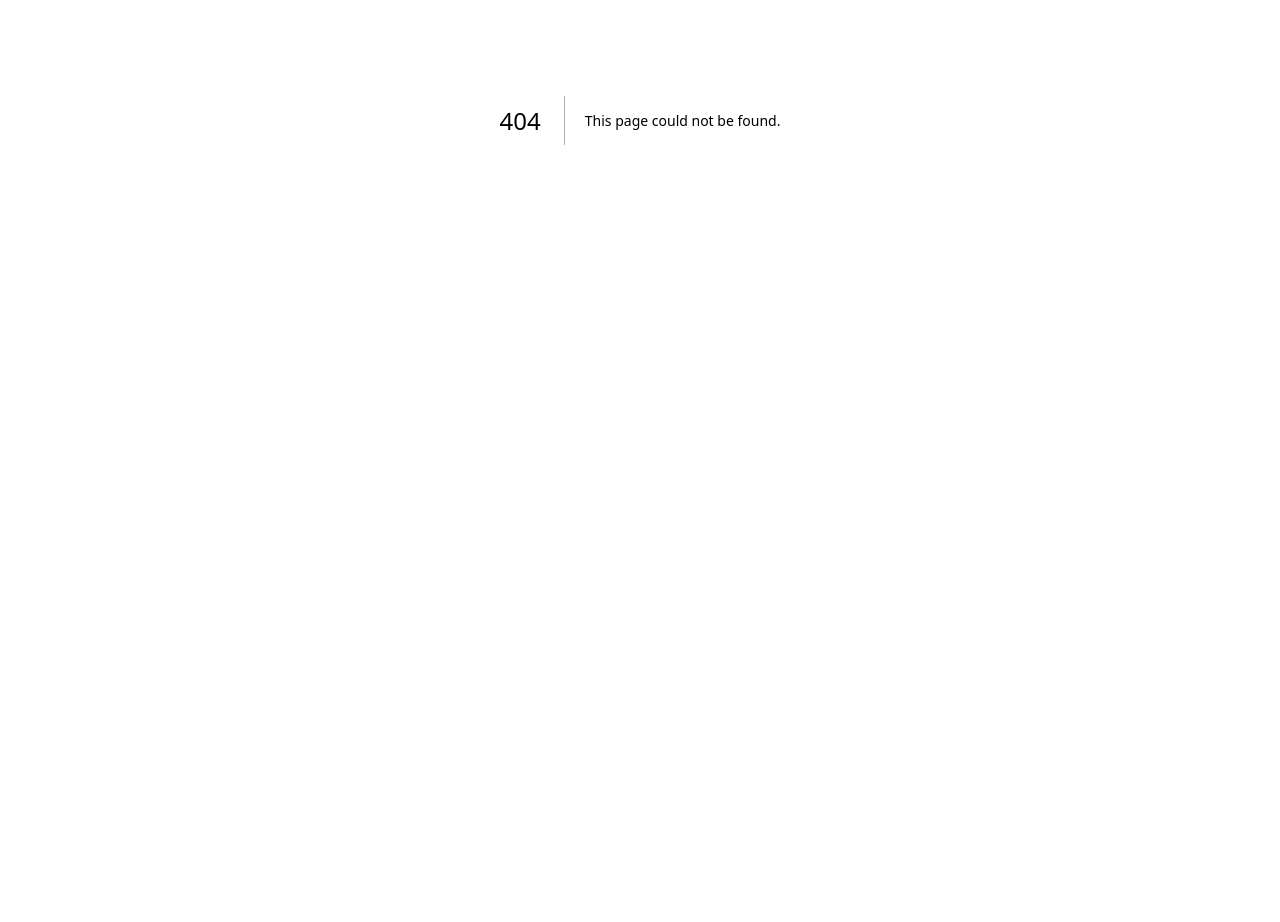
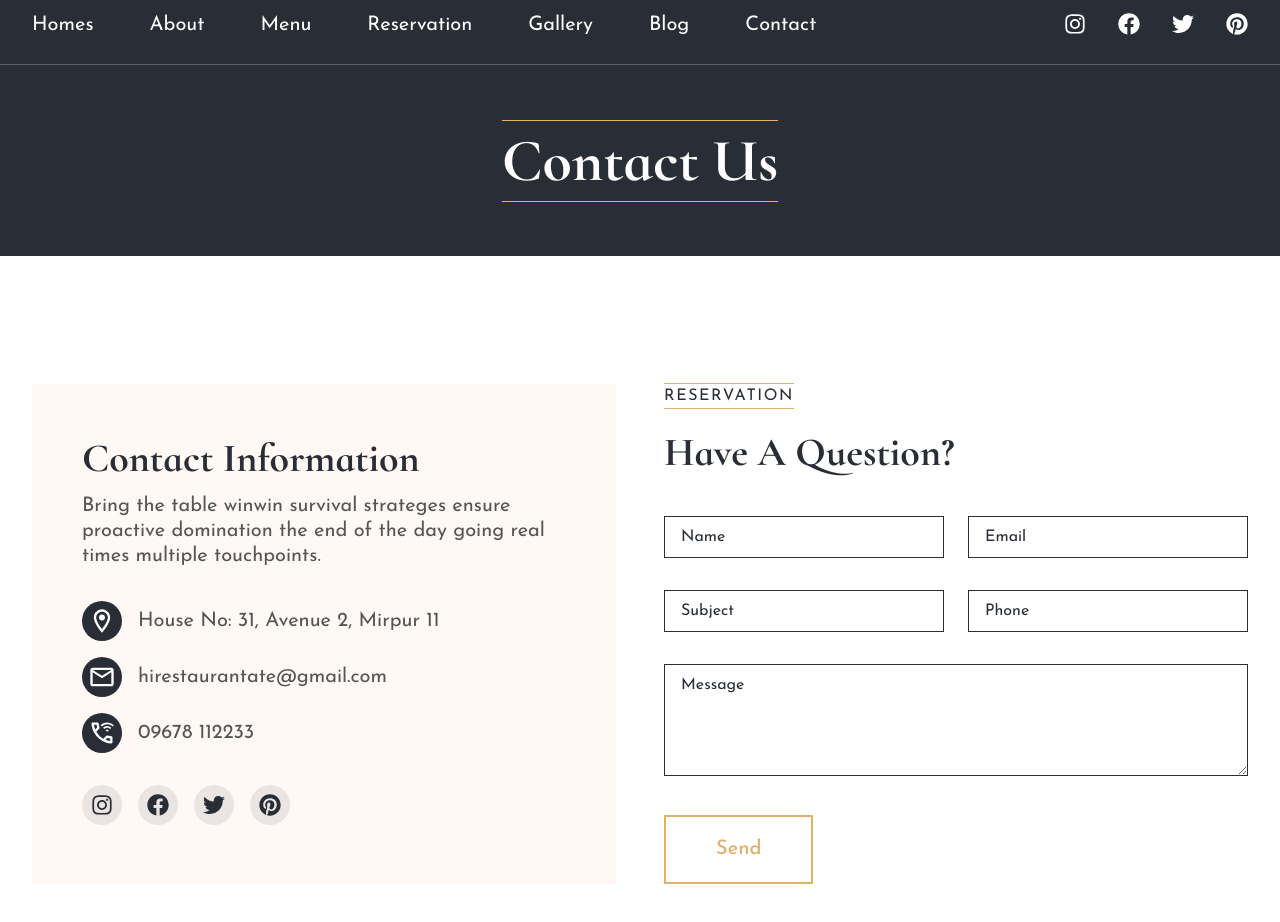
Before and after one commit to ZihadHossainNayem/Restaurant-web-app, a Next.js app: page /contact in a window 1280 px wide. Before the commit this address had no page. Shown: the part 280-1202 px from the top of the page. Before the commit the page ends 800 px from the top, so only its background shows below. Built offline with nearby package versions, Linux system fonts and the light colour scheme; a web font is replaced by a local one.

Commit message:
page added: contact us

```diff
--- /dev/null
+++ b/app/contact/page.js
@@ -0,0 +1,27 @@
+import BranchLocation from "@/components/UI/ContactUs/BranchLocation/BranchLocation";
+import ContactInformation from "@/components/UI/ContactUs/ContactInformation/ContactInformation";
+import Footer from "@/components/UI/Footer/Footer";
+import Header from "@/components/UI/Header/Header";
+import React from "react";
+
+const ContactPage = () => {
+  return (
+    <div>
+      <Header />
+
+      <div className="h-[190px] bg-clay text-white flex items-center justify-center">
+        <h2 className="py-1 border-t border-b border-tan inline-block">
+          Contact Us
+        </h2>
+      </div>
+
+      <ContactInformation />
+
+      <BranchLocation />
+
+      <Footer />
+    </div>
+  );
+};
+
+export default ContactPage;
--- /dev/null
+++ b/components/Cards/BranchCard.js
@@ -0,0 +1,36 @@
+import Image from "next/image";
+import React from "react";
+import abc from "../../public/contactUs1.jpg";
+import { MdOutlineMail, MdOutlineWifiCalling3 } from "react-icons/md";
+
+const BranchCard = ({ branchData }) => {
+  return (
+    <div className="border border-clay/30 grid grid-cols-2">
+      <div className="flex flex-col items-center justify-center">
+        <div className="flex flex-col gap-4 md:px-12 px-4 py-4 md:py-12">
+          <h5>{branchData.name}</h5>
+          <p className="font-josefin text-gray">{branchData.location}</p>
+
+          <div className="flex items-center gap-2">
+            <MdOutlineMail className="w-6 h-6 text-tan" />
+            <p className="text-gray font-josefin">{branchData.email}</p>
+          </div>
+
+          <div className="flex items-center gap-2">
+            <MdOutlineWifiCalling3 className="w-6 h-6 text-tan" />
+            <p className="text-gray font-josefin">{branchData.phone}</p>
+          </div>
+        </div>
+      </div>
+      <div className="flex justify-end">
+        <Image
+          src={branchData.image}
+          alt={branchData.name}
+          className="w-[370px]"
+        />
+      </div>
+    </div>
+  );
+};
+
+export default BranchCard;
--- /dev/null
+++ b/components/Forms/ContactForm.js
@@ -0,0 +1,70 @@
+"use client";
+import React, { useState } from "react";
+
+const ContactForm = () => {
+  const [showPlaceholderName, setShowPlaceholderName] = useState(true);
+  const [showPlaceholderEmail, setShowPlaceholderEmail] = useState(true);
+  const [showPlaceholderSubject, setShowPlaceholderSubject] = useState(true);
+  const [showPlaceholderPhone, setShowPlaceholderPhone] = useState(true);
+  const [showPlaceholderMsg, setShowPlaceholderMsg] = useState(true);
+
+  return (
+    <>
+      <p className="uppercase font-josefin tracking-widest text-base">
+        <span className="py-1 border-t border-b border-tan">reservation</span>
+      </p>
+      <h4 className="capitalize mt-5">Have a Question?</h4>
+
+      <form className="mt-10">
+        <div className="flex gap-6 w-full justify-between md:flex-row flex-col ">
+          <input
+            type="text"
+            placeholder={showPlaceholderName ? "Name" : ""}
+            className="bg-transparent border border-clay px-4 py-2 font-josefin w-full  placeholder-clay"
+            onFocus={() => setShowPlaceholderName(false)}
+            onBlur={() => setShowPlaceholderName(true)}
+          />
+          <input
+            type="email"
+            placeholder={showPlaceholderEmail ? "Email" : ""}
+            className="bg-transparent border border-clay px-4 py-2 font-josefin w-full placeholder-clay"
+            onFocus={() => setShowPlaceholderEmail(false)}
+            onBlur={() => setShowPlaceholderEmail(true)}
+          />
+        </div>
+        <div className="my-8 flex gap-6  md:flex-row flex-col">
+          <input
+            type="text"
+            placeholder={showPlaceholderSubject ? "Subject" : ""}
+            className="bg-transparent border border-clay px-4 py-2 font-josefin w-full placeholder-clay"
+            onFocus={() => setShowPlaceholderSubject(false)}
+            onBlur={() => setShowPlaceholderSubject(true)}
+          />
+          <input
+            type="text"
+            placeholder={showPlaceholderPhone ? "Phone" : ""}
+            className="bg-transparent border border-clay px-4 py-2 font-josefin w-full placeholder-clay"
+            onFocus={() => setShowPlaceholderPhone(false)}
+            onBlur={() => setShowPlaceholderPhone(true)}
+          />
+        </div>
+
+        <textarea
+          type="text"
+          placeholder={showPlaceholderMsg ? "Message" : ""}
+          className="h-28 bg-transparent border border-clay px-4 py-2 font-josefin w-full placeholder-clay"
+          onFocus={() => setShowPlaceholderMsg(false)}
+          onBlur={() => setShowPlaceholderMsg(true)}
+          cols="10"
+        />
+
+        {/* button */}
+        <button className="button !border-tan mr-auto mt-8">
+          <p className="font-josefin text-tan font-medium">Send</p>
+        </button>
+      </form>
+    </>
+  );
+};
+
+export default ContactForm;
--- /dev/null
+++ b/components/UI/ContactUs/BranchLocation/BranchLocation.js
@@ -0,0 +1,25 @@
+import BranchCard from "@/components/Cards/BranchCard";
+import React from "react";
+import branchData from "../../../../data/branchData";
+
+const BranchLocation = () => {
+  return (
+    <div className="bg-white text-clay">
+      <div className="container md:py-32 py-24">
+        <div className="text-center">
+          <p className="uppercase font-josefin text-base tracking-widest">
+            <span className="py-1 border-t border-b border-tan">visit us</span>
+          </p>
+          <h4 className="mt-4 mb-6">Come and visit our Branches</h4>
+        </div>
+        <div className="grid  lg:grid-cols-2 gap-10 mt-12">
+          {branchData.map((branchData) => (
+            <BranchCard branchData={branchData} />
+          ))}
+        </div>
+      </div>
+    </div>
+  );
+};
+
+export default BranchLocation;
--- /dev/null
+++ b/components/UI/ContactUs/ContactInformation/ContactInformation.js
@@ -0,0 +1,89 @@
+import ContactForm from "@/components/Forms/ContactForm";
+import React from "react";
+import {
+  FaFacebook,
+  FaInstagram,
+  FaPinterest,
+  FaTwitter,
+} from "react-icons/fa";
+import {
+  MdOutlineMail,
+  MdOutlineWifiCalling3,
+  MdOutlineLocationOn,
+} from "react-icons/md";
+
+const ContactInformation = () => {
+  return (
+    <div className="bg-white text-clay">
+      <div className="container md:py-32 py-24 grid lg:grid-cols-2 gap-12">
+        {/* grid 1 */}
+        <div className="bg-rose_white lg:p-[50px] p-8">
+          {/* top section */}
+          <div className="flex flex-col gap-3">
+            <h4>Contact Information</h4>
+            <p className="font-josefin text-gray max-w-[500px]">
+              Bring the table winwin survival strateges ensure proactive
+              domination the end of the day going real times multiple
+              touchpoints.
+            </p>
+          </div>
+          {/* middle section */}
+          <div className="flex flex-col gap-4 my-8">
+            <div className="flex items-center gap-4">
+              <div className="w-10 h-10 rounded-full bg-clay flex items-center justify-center">
+                <MdOutlineLocationOn className="text-white w-7 h-7" />
+              </div>
+              <p className="font-josefin text-gray">
+                House No: 31, Avenue 2, Mirpur 11
+              </p>
+            </div>
+            <div className="flex items-center gap-4">
+              <div className="w-10 h-10 rounded-full bg-clay flex items-center justify-center">
+                <MdOutlineMail className="text-white w-7 h-7" />
+              </div>
+              <p className="font-josefin text-gray">
+                hirestaurantate@gmail.com
+              </p>
+            </div>
+            <div className="flex items-center gap-4">
+              <div className="w-10 h-10 rounded-full bg-clay flex items-center justify-center">
+                <MdOutlineWifiCalling3 className="text-white w-7 h-7" />
+              </div>
+              <p className="font-josefin text-gray">09678 112233</p>
+            </div>
+          </div>
+
+          {/* bottom section */}
+          <div className="flex gap-4">
+            <a href="#" target="_blank">
+              <div className="bg-[#eae5e2] w-10 h-10 rounded-full flex items-center justify-center">
+                <FaInstagram size={22} />
+              </div>
+            </a>
+            <a href="#" target="_blank">
+              <div className="bg-[#eae5e2] w-10 h-10 rounded-full flex items-center justify-center">
+                <FaFacebook size={22} />
+              </div>
+            </a>
+            <a href="#" target="_blank">
+              <div className="bg-[#eae5e2] w-10 h-10 rounded-full flex items-center justify-center">
+                <FaTwitter size={22} />
+              </div>
+            </a>
+            <a href="#" target="_blank">
+              <div className="bg-[#eae5e2] w-10 h-10 rounded-full flex items-center justify-center">
+                <FaPinterest size={22} />
+              </div>
+            </a>
+          </div>
+        </div>
+        {/* grid 2 */}
+        <div className="my-auto">
+          <ContactForm />
+        </div>
+      </div>
+    </div>
+  );
+};
+
+export default ContactInformation;
--- /dev/null
+++ b/data/branchData.js
@@ -0,0 +1,23 @@
+import contactUs1 from "../public/contactUs1.jpg";
+import contactUs2 from "../public/cotactUs2.png";
+
+const branchData = [
+  {
+    id: 1,
+    image: contactUs1,
+    name: "Mirpur Branch",
+    location: "House No: 31, Avenue 2, Mirpur 11",
+    email: "contact@restaurantate.com",
+    phone: "09678-112233",
+  },
+  {
+    id: 2,
+    image: contactUs2,
+    name: "Gulshan Branch",
+    location: "House No: 12, Road 7, Gulshan 2",
+    email: "contact@restaurantate.com",
+    phone: "09678-112234",
+  },
+];
+
+export default branchData;
```
Also changed, not shown: public/contactUs1.jpg (added), public/cotactUs2.png (added).
